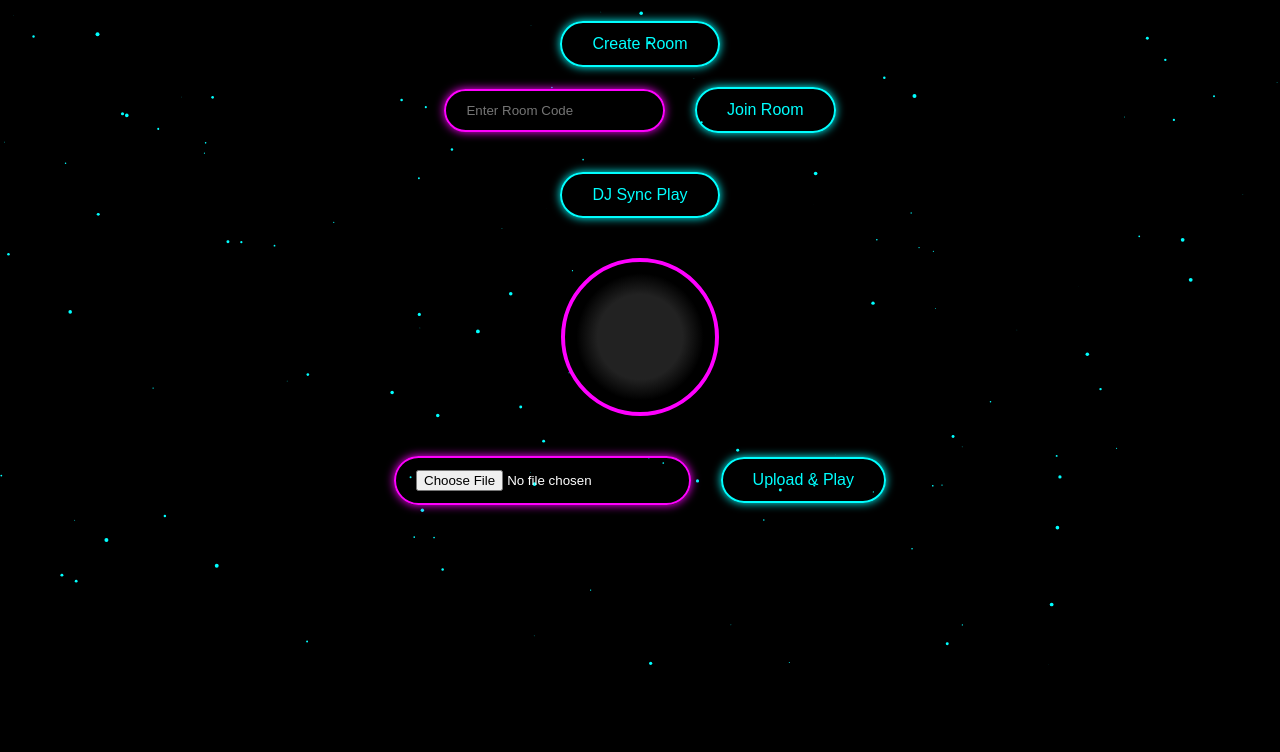
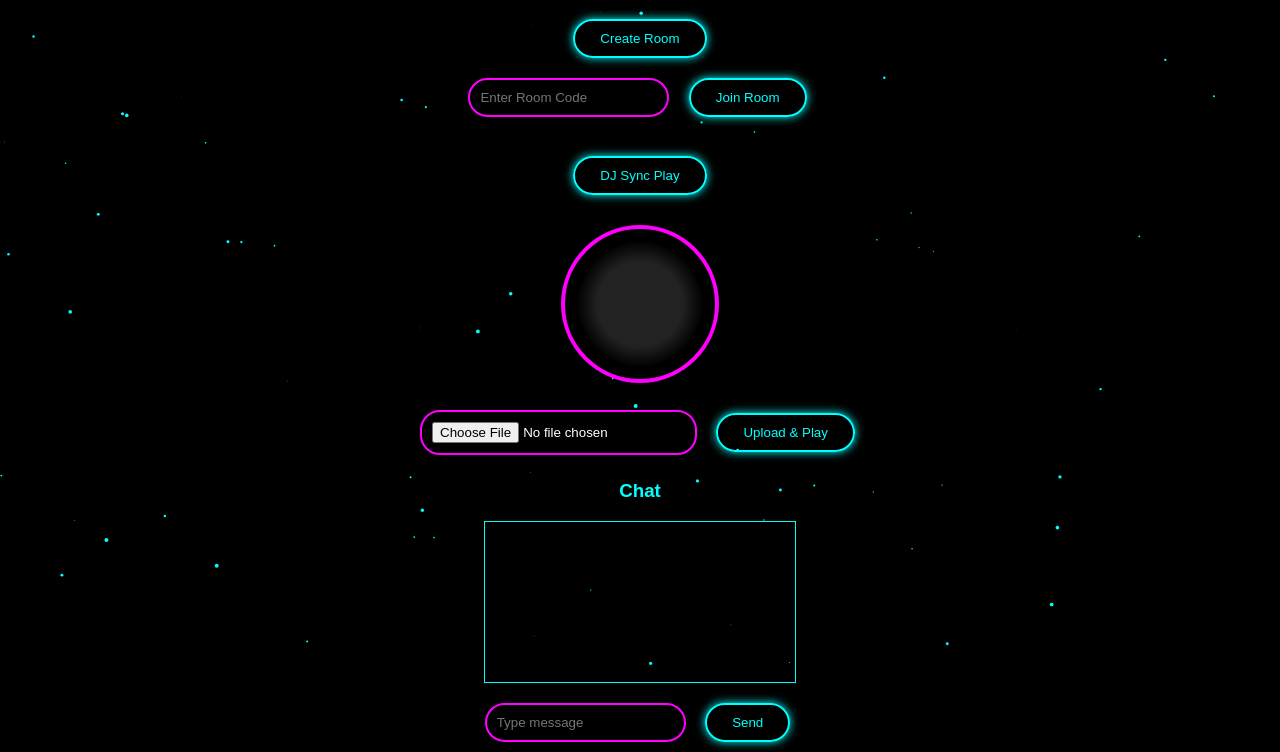
Before and after one commit to sanandns834/sanand-sync-party, a website: page index.html in a window 1280 px wide. Shown: the part 129-881 px from the top of the page. Before the commit the page ends 800 px from the top, so only its background shows below. Drawn offline with nearby package versions, Linux system fonts and the light colour scheme; no server answers.

Commit message:
Update index.html

```diff
--- a/index.html
+++ b/index.html
@@ -2,17 +2,16 @@
 <html>
 <head>
   <title>Sanand's Sync Party</title>
-
   <script src="/socket.io/socket.io.js"></script>
 
   <style>
     body {
       margin: 0;
       background: black;
+      color: #00ffff;
+      font-family: Arial, sans-serif;
+      text-align: center;
       overflow: hidden;
-      font-family: 'Courier New', monospace;
-      color: #00ffff;
-      text-align: center;
     }
 
     canvas {
@@ -37,34 +36,30 @@
       background: transparent;
       border: 2px solid #00ffff;
       color: #00ffff;
-      padding: 12px 30px;
-      font-size: 16px;
-      border-radius: 30px;
+      padding: 10px 25px;
+      border-radius: 25px;
       cursor: pointer;
+      margin: 10px;
+      box-shadow: 0 0 10px #00ffff;
       transition: 0.3s;
-      box-shadow: 0 0 10px #00ffff;
-      margin: 10px;
     }
 
     button:hover {
       background: #00ffff;
       color: black;
-      box-shadow: 0 0 25px #00ffff;
     }
 
     input {
-      background: transparent;
+      padding: 10px;
+      border-radius: 20px;
       border: 2px solid #ff00ff;
-      padding: 12px 20px;
-      border-radius: 30px;
+      background: black;
       color: white;
-      outline: none;
-      box-shadow: 0 0 10px #ff00ff;
-      margin: 10px;
+      margin: 5px;
     }
 
     .vinyl {
-      margin: 30px auto;
+      margin: 20px auto;
       width: 150px;
       height: 150px;
       border-radius: 50%;
@@ -81,14 +76,15 @@
       to { transform: rotate(360deg); }
     }
 
-    #users {
-      margin-top: 15px;
-      font-size: 18px;
-      color: #ff00ff;
-    }
-
-    .upload-section {
-      margin-top: 20px;
+    #chatBox {
+      width: 300px;
+      height: 150px;
+      overflow-y: auto;
+      border: 1px solid #00ffff;
+      margin: 10px auto;
+      padding: 5px;
+      text-align: left;
+      font-size: 14px;
     }
   </style>
 </head>
@@ -108,22 +104,26 @@
   <h3 id="status"></h3>
   <div id="users"></div>
 
-  <button onclick="syncPlay()">DJ Sync Play</button>
+  <button onclick="djSync()">DJ Sync Play</button>
 
   <div class="vinyl" id="vinyl"></div>
 
-  <div class="upload-section">
-    <input type="file" id="mp3Upload" accept="audio/mp3">
-    <button onclick="uploadSong()">Upload & Play</button>
-  </div>
+  <input type="file" id="mp3Upload" accept="audio/mp3">
+  <button onclick="uploadSong()">Upload & Play</button>
 
   <audio id="audio"></audio>
 
+  <h3>Chat</h3>
+  <div id="chatBox"></div>
+  <input id="chatInput" placeholder="Type message">
+  <button onclick="sendMessage()">Send</button>
 </div>
 
 <script>
 const socket = io();
 let currentRoom = "";
+let isHost = false;
+
 const audio = document.getElementById("audio");
 const vinyl = document.getElementById("vinyl");
 
@@ -136,55 +136,89 @@ function joinRoom() {
   socket.emit("joinRoom", code);
 }
 
-function syncPlay() {
-  socket.emit("syncPlay", currentRoom);
+function djSync() {
+  if (isHost) {
+    socket.emit("syncPlay", currentRoom);
+  }
 }
 
 function uploadSong() {
-  const fileInput = document.getElementById("mp3Upload");
-  const file = fileInput.files[0];
-  if (!file) return alert("Select an MP3 first");
+  if (!isHost) return alert("Only host can upload song");
+
+  const file = document.getElementById("mp3Upload").files[0];
+  if (!file) return;
 
   const url = URL.createObjectURL(file);
   audio.src = url;
   audio.play();
 }
 
+function sendMessage() {
+  const msg = document.getElementById("chatInput").value;
+  socket.emit("chatMessage", { room: currentRoom, msg });
+  document.getElementById("chatInput").value = "";
+}
+
 socket.on("roomCreated", (code) => {
   currentRoom = code;
-  document.getElementById("status").innerText = "Room Code: " + code;
+  isHost = true;
+  document.getElementById("status").innerText = "Room Code: " + code + " (Host)";
 });
 
 socket.on("roomJoined", (code) => {
   currentRoom = code;
+  isHost = false;
   document.getElementById("status").innerText = "Joined Room: " + code;
 });
 
 socket.on("updateUsers", (count) => {
-  document.getElementById("users").innerText =
-    "Connected Party Members: " + count;
+  document.getElementById("users").innerText = "Members: " + count;
 });
 
-socket.on("playNow", () => {
-  audio.play();
+socket.on("syncState", ({ time, isPlaying }) => {
+  audio.currentTime = time;
+  if (isPlaying) audio.play();
+  else audio.pause();
 });
+
+socket.on("chatMessage", (msg) => {
+  const div = document.createElement("div");
+  div.innerText = msg;
+  document.getElementById("chatBox").appendChild(div);
+});
+
+socket.on("roomClosed", () => {
+  alert("Host left. Room closed.");
+  location.reload();
+});
+
+// Host sends sync every 1 second
+setInterval(() => {
+  if (isHost && currentRoom) {
+    socket.emit("updateState", {
+      code: currentRoom,
+      time: audio.currentTime,
+      isPlaying: !audio.paused
+    });
+  }
+}, 1000);
 
 audio.onplay = () => vinyl.classList.add("spin");
 audio.onpause = () => vinyl.classList.remove("spin");
 
-/* Star Background */
+// Star background
 const canvas = document.getElementById("stars");
 const ctx = canvas.getContext("2d");
 canvas.width = window.innerWidth;
 canvas.height = window.innerHeight;
 
 let stars = [];
-for (let i = 0; i < 150; i++) {
+for (let i = 0; i < 100; i++) {
   stars.push({
     x: Math.random() * canvas.width,
     y: Math.random() * canvas.height,
     radius: Math.random() * 2,
-    speed: Math.random() * 1
+    speed: Math.random()
   });
 }
 
```
